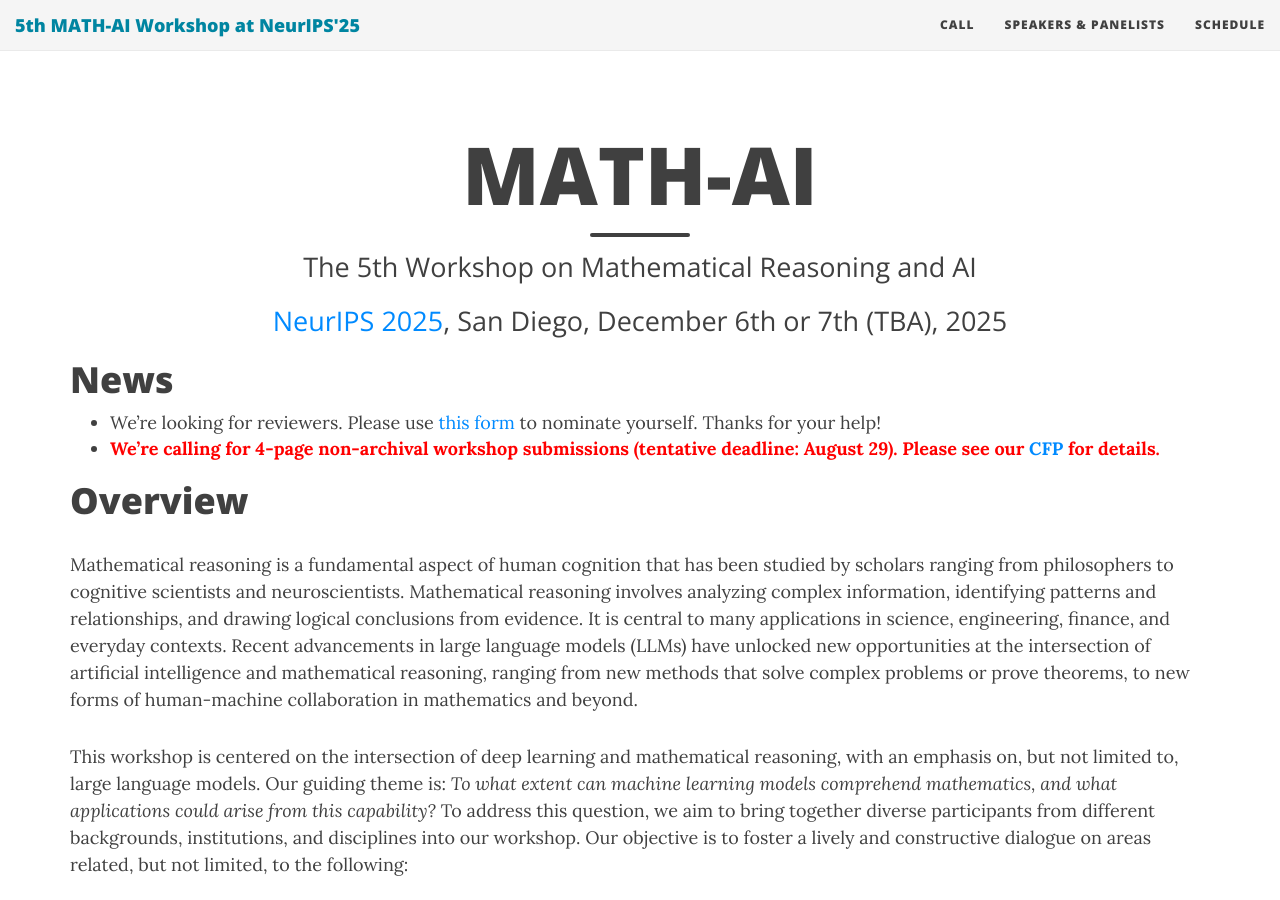
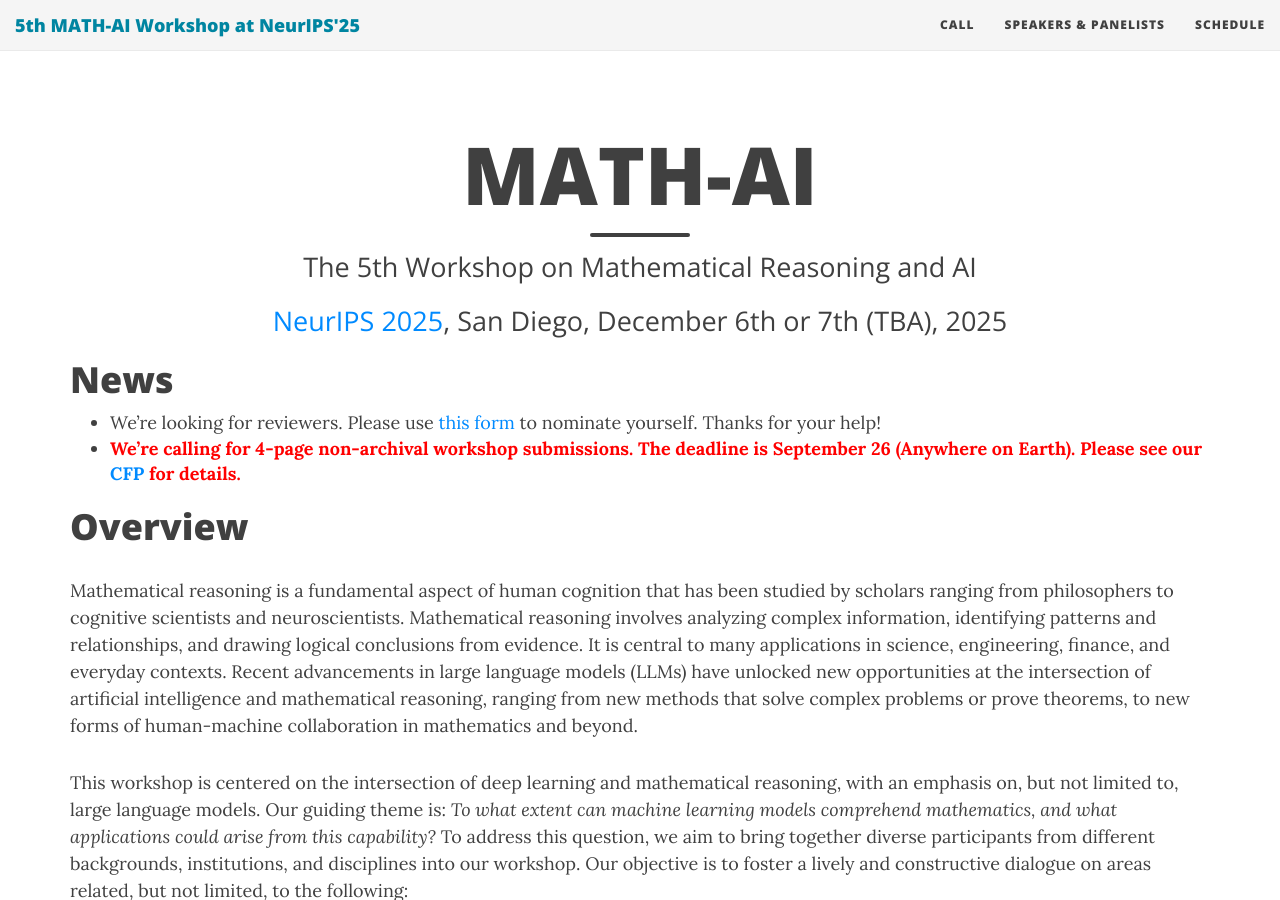
Before and after one commit to mathai2025/mathai2025.github.io, a Jekyll site: the page built from index.md, in a window 1280 px wide and 900 px high. Built offline with Jekyll 4.4.1, drawn with Linux system fonts in a browser that asks for light colours; nearby versions of some CDN libraries.

Commit message:
Update index.md

```diff
--- a/index.md
+++ b/index.md
@@ -20,7 +20,7 @@ use-site-title: true
 # News
 
 * We're looking for reviewers. Please use [this form](https://forms.gle/rw8iUkLxJnZh9De29) to nominate yourself. Thanks for your help!
-* <b style='color:red;'>We're calling for 4-page non-archival workshop submissions (tentative deadline: August 29). Please see our <a href="./cfp">CFP</a> for details.</b>
+* <b style='color:red;'>We're calling for 4-page non-archival workshop submissions. The deadline is September 26 (Anywhere on Earth). Please see our <a href="./cfp">CFP</a> for details.</b>
 
 # Overview
 
```
